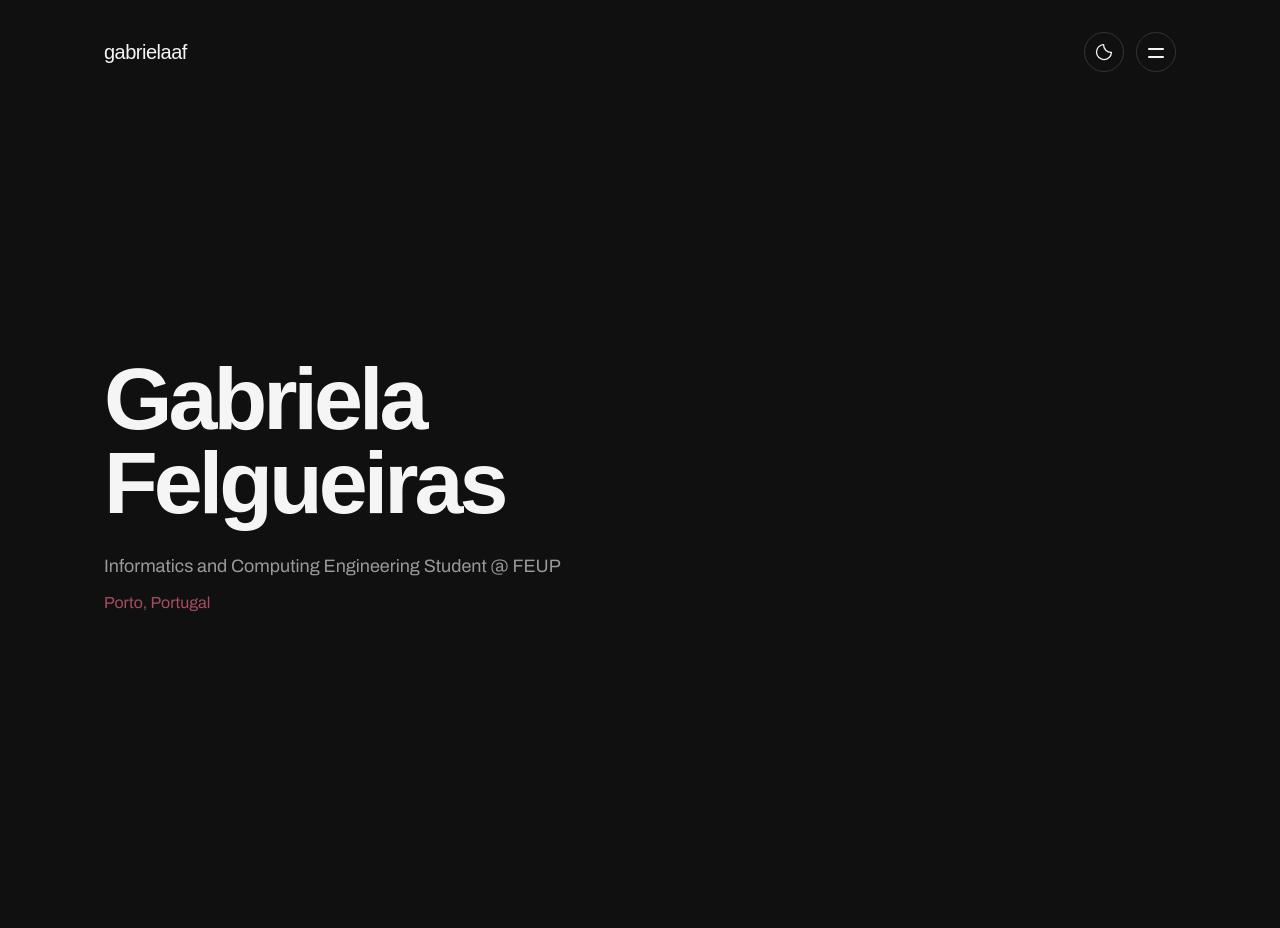
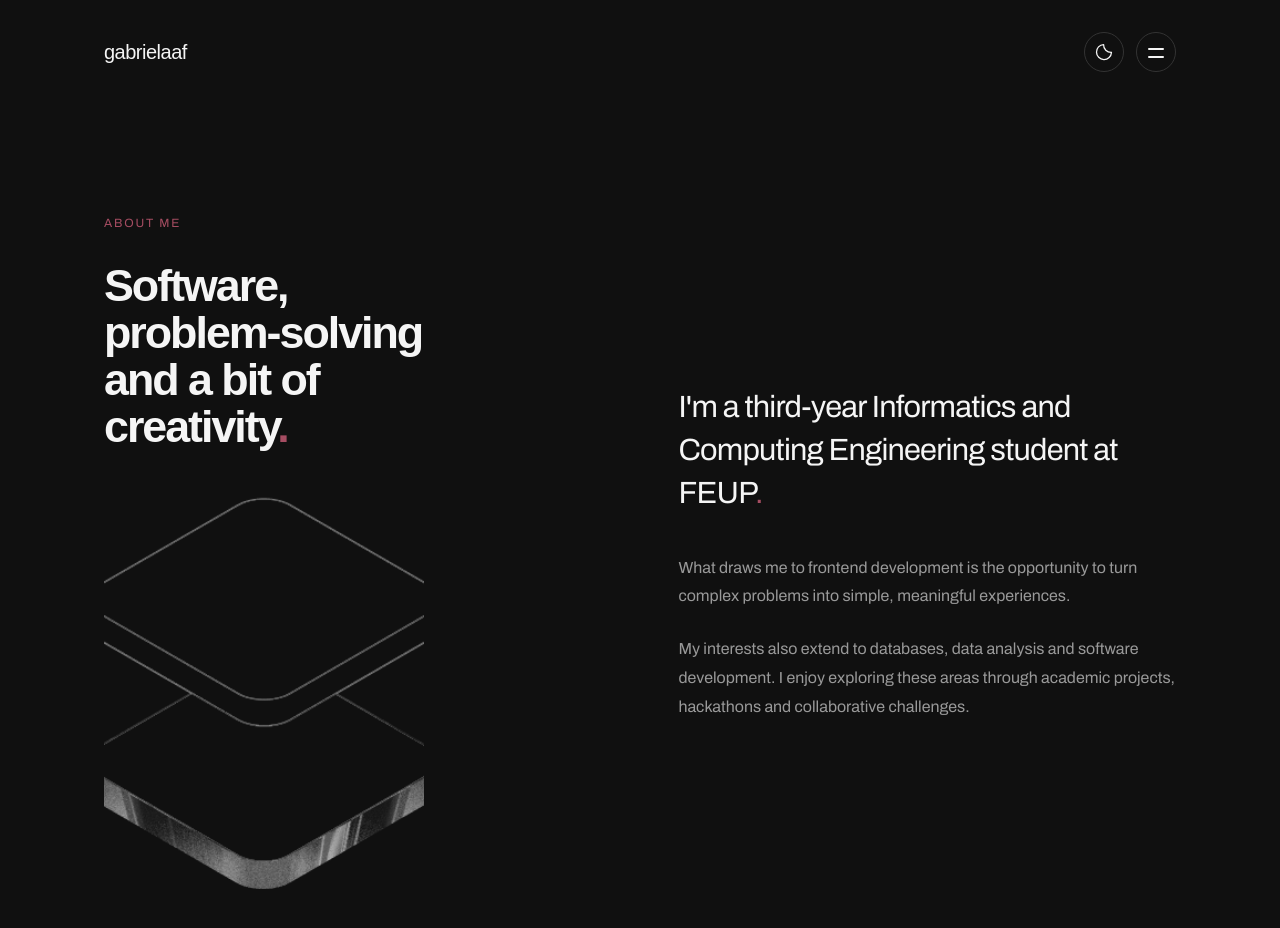
Before and after one commit to gabriielaaf/myportfolio, a React (Vite) app: page /about in a window 1280 px wide. Shown: the top 928 px of the page. Before the commit the page ends 800 px from the top, so only its background shows below. Built offline with nearby package versions, Linux system fonts and the light colour scheme; a web font is replaced by a local one.

Commit message:
add about page and routing

```diff
--- a/package.json
+++ b/package.json
@@ -11,7 +11,8 @@
   },
   "dependencies": {
     "react": "^19.3.1",
-    "react-dom": "^19.3.1"
+    "react-dom": "^19.3.1",
+    "react-router": "^8.5.1"
   },
   "devDependencies": {
     "@eslint/js": "^10.0.1",
--- a/src/App.module.css
+++ b/src/App.module.css
@@ -1,4 +1,4 @@
-/* Main application layout */
+/* Application Layout */
 
 .app {
   display: flex;
@@ -11,6 +11,14 @@
   color: var(--foreground);
 
   transition:
-    background-color 300ms,
-    color 300ms;
+    background-color 300ms ease,
+    color 300ms ease;
 }
+
+/* Homepage */
+
+.home {
+  display: flex;
+  flex: 1;
+  flex-direction: column;
+}
--- a/src/App.tsx
+++ b/src/App.tsx
@@ -1,5 +1,8 @@
+import { Routes, Route } from "react-router";
+
 import Header from "./components/layout/Header";
 import Hero from "./components/sections/Hero";
+import About from "./components/sections/About";
 
 import styles from "./App.module.css";
 
@@ -7,7 +10,26 @@ function App() {
   return (
     <div className={styles.app}>
       <Header />
-      <Hero />
+
+      <Routes>
+        <Route
+          path="/"
+          element={
+            <main className={styles.home}>
+              <Hero />
+            </main>
+          }
+        />
+
+        <Route
+          path="/about"
+          element={
+            <main>
+              <About />
+            </main>
+          }
+        />
+      </Routes>
     </div>
   );
 }
--- a/src/components/layout/Header.module.css
+++ b/src/components/layout/Header.module.css
@@ -18,6 +18,7 @@
   font-weight: 500;
   letter-spacing: -0.025em;
 
+  text-decoration: none;
   color: var(--foreground);
 }
 
--- a/src/components/layout/Header.tsx
+++ b/src/components/layout/Header.tsx
@@ -1,3 +1,5 @@
+import { Link } from "react-router";
+
 import ThemeToggle from "../ui/ThemeToggle";
 import NavigationMenu from "../navigation/NavigationMenu";
 import styles from "./Header.module.css";
@@ -5,9 +7,9 @@ import styles from "./Header.module.css";
 function Header() {
   return (
     <header className={styles.header}>
-      <span className={styles.logo}>
+      <Link to="/" className={styles.logo}>
         gabrielaaf
-      </span>
+      </Link>
 
       <div className={styles.actions}>
         <ThemeToggle />
--- a/src/components/navigation/NavigationMenu.tsx
+++ b/src/components/navigation/NavigationMenu.tsx
@@ -1,8 +1,9 @@
 import { useEffect, useRef, useState } from "react";
+import { Link } from "react-router";
 import styles from "./NavigationMenu.module.css";
 
 const navigationLinks = [
-  { label: "About", href: "#about" },
+  { label: "About", href: "/about" },
   { label: "Work", href: "#work" },
   { label: "Experience", href: "#experience" },
   { label: "Beyond the Code", href: "#beyond-the-code" },
@@ -99,9 +100,8 @@ function NavigationMenu() {
 
       {/* Background overlay */}
       <div
-        className={`${styles.backdrop} ${
-          isOpen ? styles.backdropOpen : ""
-        }`}
+        className={`${styles.backdrop} ${isOpen ? styles.backdropOpen : ""
+          }`}
         onClick={closeMenu}
         aria-hidden="true"
       />
@@ -110,9 +110,8 @@ function NavigationMenu() {
       <aside
         ref={panelRef}
         id="navigation-panel"
-        className={`${styles.panel} ${
-          isOpen ? styles.panelOpen : ""
-        }`}
+        className={`${styles.panel} ${isOpen ? styles.panelOpen : ""
+          }`}
         aria-hidden={!isOpen}
         inert={!isOpen}
       >
@@ -120,9 +119,9 @@ function NavigationMenu() {
           <ul className={styles.links}>
             {navigationLinks.map((link) => (
               <li key={link.href}>
-                <a href={link.href} onClick={closeMenu}>
+                <Link to={link.href} onClick={closeMenu}>
                   {link.label}
-                </a>
+                </Link>
               </li>
             ))}
           </ul>
--- /dev/null
+++ b/src/components/sections/About.module.css
@@ -0,0 +1,139 @@
+.about {
+  width: 100%;
+  padding-block: 7rem;
+
+  background-color: var(--background);
+  color: var(--foreground);
+
+  scroll-margin-top: 2rem;
+
+  transition:
+    background-color 300ms ease,
+    color 300ms ease;
+}
+
+.container {
+  display: grid;
+  grid-template-columns: 1fr 1fr;
+  align-items: center;
+
+  gap: clamp(3rem, 6vw, 6rem);
+
+  width: 100%;
+  max-width: var(--content-max-width);
+
+  margin-inline: auto;
+  padding-inline: var(--page-padding);
+}
+
+.left {
+  display: flex;
+  flex-direction: column;
+  align-items: flex-start;
+}
+
+.label {
+  margin-bottom: 2rem;
+
+  font-family: var(--font-body);
+  font-size: 0.75rem;
+  font-weight: 600;
+  letter-spacing: 0.15em;
+
+  color: var(--accent);
+}
+
+.title {
+  font-family: var(--font-heading);
+  font-size: clamp(2.2rem, 3.5vw, 3.7rem);
+  font-weight: 600;
+  line-height: 1.05;
+  letter-spacing: -0.045em;
+}
+
+.accent {
+  color: var(--accent);
+}
+
+.portrait {
+  width: min(100%, 320px);
+  margin-top: 2.5rem;
+
+  overflow: hidden;
+}
+
+.portrait img {
+  display: block;
+
+  width: 100%;
+  aspect-ratio: 4 / 5;
+
+  object-fit: cover;
+  filter: grayscale(100%);
+}
+
+.right {
+  display: flex;
+  flex-direction: column;
+  gap: 2.5rem;
+
+  min-width: 0;
+}
+
+.introduction {
+  font-family: var(--font-body);
+  font-size: clamp(1.5rem, 2.4vw, 2rem);
+  font-weight: 400;
+  line-height: 1.4;
+  letter-spacing: -0.025em;
+}
+
+.introduction strong {
+  font-weight: 600;
+}
+
+.description {
+  display: flex;
+  flex-direction: column;
+  gap: 1.5rem;
+
+  font-family: var(--font-body);
+  font-size: 1rem;
+  font-weight: 400;
+  line-height: 1.8;
+
+  color: var(--muted);
+}
+
+/* Responsive */
+
+@media (max-width: 767px) {
+  .about {
+    padding-block: 4rem;
+  }
+
+  .container {
+    grid-template-columns: 1fr;
+    gap: 3rem;
+  }
+
+  .title {
+    font-size: clamp(2.2rem, 7vw, 3.5rem);
+  }
+
+  .portrait {
+    width: min(100%, 280px);
+  }
+
+  .right {
+    gap: 1.75rem;
+  }
+
+  .introduction {
+    font-size: 1.5rem;
+  }
+
+  .description {
+    font-size: 0.95rem;
+  }
+}
--- /dev/null
+++ b/src/components/sections/About.tsx
@@ -0,0 +1,61 @@
+import styles from "./About.module.css";
+import portrait from "../../assets/hero.png";
+
+function About() {
+  return (
+    <section id="about" className={styles.about}>
+      <div className={styles.container}>
+
+        {/* Left column */}
+        <div className={styles.left}>
+          <span className={styles.label}>ABOUT ME</span>
+
+          <h2 className={styles.title}>
+            Software,
+            <br />
+            problem-solving
+            <br />
+            and a bit of
+            <br />
+            creativity<span className={styles.accent}>.</span>
+          </h2>
+
+          <div className={styles.portrait}>
+            <img
+              src={portrait}
+              alt="Gabriela Felgueiras"
+            />
+          </div>
+        </div>
+
+        {/* Right column */}
+        <div className={styles.right}>
+          <h3 className={styles.introduction}>
+            I'm a third-year Informatics and Computing
+            Engineering student at{" "}
+            <strong>FEUP<span className={styles.accent}>.</span></strong>
+          </h3>
+
+          <div className={styles.description}>
+            <p>
+              What draws me to frontend development is
+              the opportunity to turn complex problems
+              into simple, meaningful experiences.
+            </p>
+
+            <p>
+              My interests also extend to databases,
+              data analysis and software development.
+              I enjoy exploring these areas through
+              academic projects, hackathons and
+              collaborative challenges.
+            </p>
+          </div>
+        </div>
+
+      </div>
+    </section>
+  );
+}
+
+export default About;
--- a/src/main.tsx
+++ b/src/main.tsx
@@ -1,10 +1,14 @@
-import { StrictMode } from 'react'
-import { createRoot } from 'react-dom/client'
-import './styles/global.css'
-import App from './App.tsx'
+import { StrictMode } from "react";
+import { createRoot } from "react-dom/client";
+import { BrowserRouter } from "react-router";
 
-createRoot(document.getElementById('root')!).render(
+import App from "./App";
+import "./styles/global.css";
+
+createRoot(document.getElementById("root")!).render(
   <StrictMode>
-    <App />
-  </StrictMode>,
-)
+    <BrowserRouter>
+      <App />
+    </BrowserRouter>
+  </StrictMode>
+);
```
Also changed, not shown: 1 other file (tests, documents, lock files or other folders).
